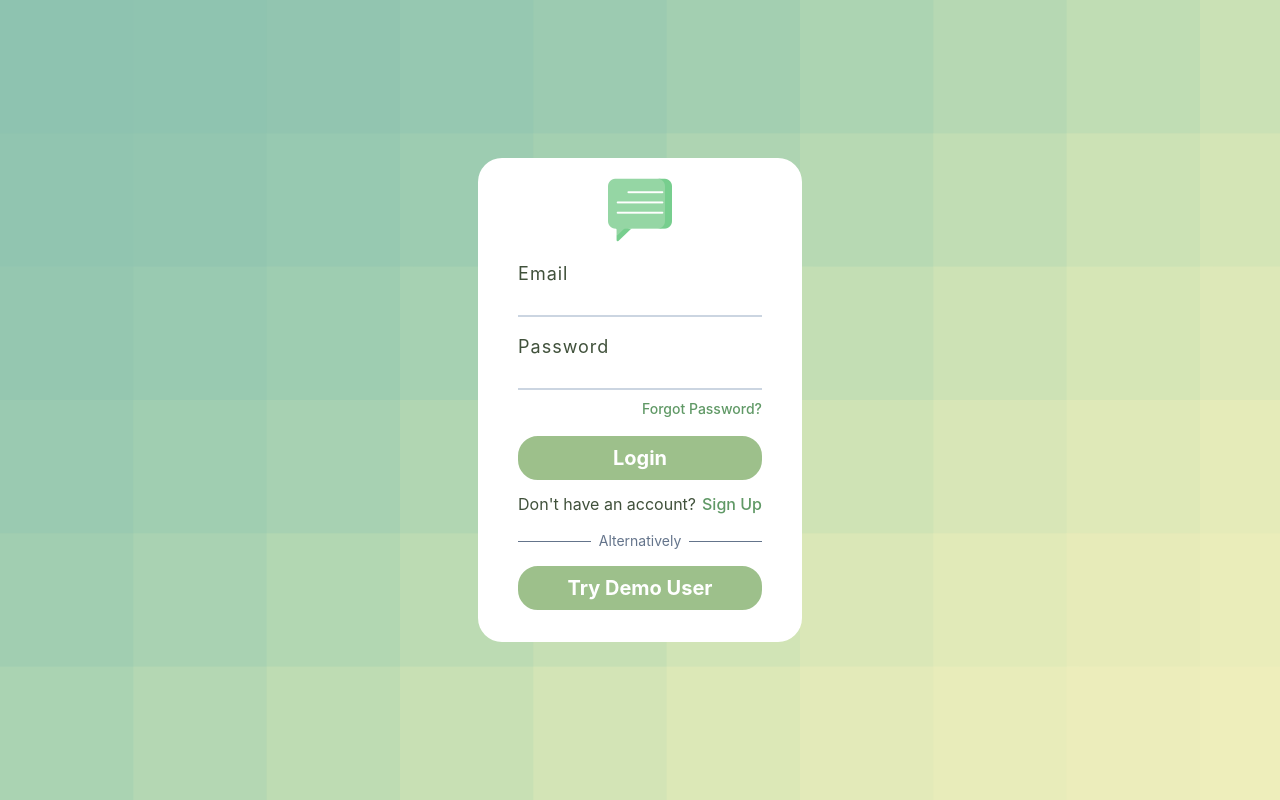
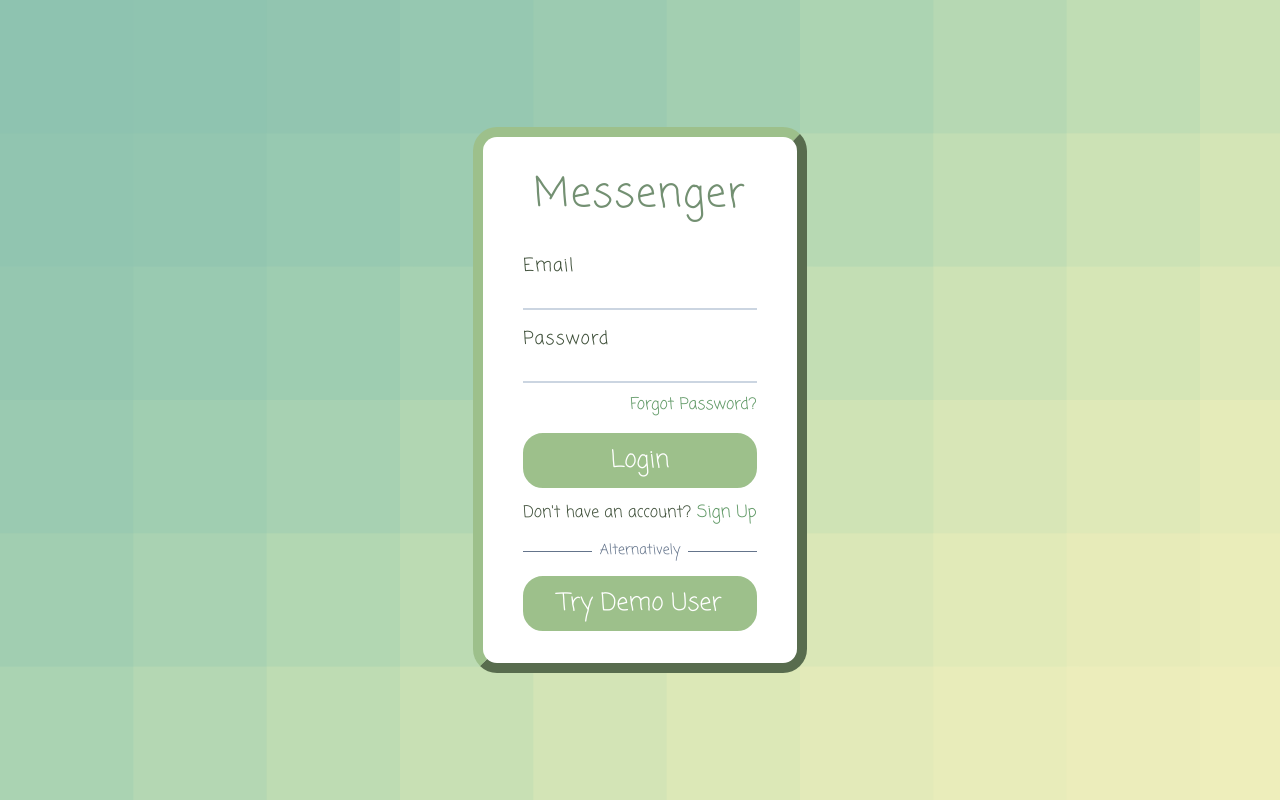
Before and after one commit to hwhuang27/handshakes-client, a React (Vite) app: page /login in a window 1280 px wide. Built offline with nearby package versions, Linux system fonts and the light colour scheme.

Commit message:
Improve login page styling

```diff
--- a/index.html
+++ b/index.html
@@ -4,6 +4,7 @@
     <meta charset="UTF-8" />
     <link rel="icon" type="image/svg+xml" href="/logo32.png" />
     <meta name="viewport" content="width=device-width, initial-scale=1.0" />
+    <style>@import url('https://fonts.googleapis.com/css2?family=Coming+Soon&display=swap');</style>
     <title>Messenger</title>
   </head>
   <body>
--- a/src/components/Button.tsx
+++ b/src/components/Button.tsx
@@ -8,21 +8,22 @@ interface ButtonProps {
 const StyledButton = styled.button`
   margin: 4px 0 12px;
   background-color: #9DC08B;
-  border: 2px solid #9DC08B;
+  border: 3px solid #9DC08B;
   border-radius: 20px;
   color: white;
-  font-size: 20px;
+  font-size: 24px;
   font-weight: bold;
-  padding: 8px 24px;
+  padding: 6px 20px;
+  transition: all .15s ease-in-out;
 
   &:hover {
   background-color: white;
   color: #9DC08B;
-  border: 2px solid #9DC08B;
+  border: 3px solid #9DC08B;
   }
 
   &:focus {
-  border: 2px solid #9DC08B;
+  border: 3px solid #9DC08B;
   outline: none;
   }
 `
--- a/src/components/LoginForm.tsx
+++ b/src/components/LoginForm.tsx
@@ -4,23 +4,35 @@ import Button from './Button';
 import styled from 'styled-components';
 
 const StyledForm = styled.form`
+    font-family: 'Coming Soon', cursive;
     background-color: white;
     padding: 20px 40px;
+    border: 10px outset #9DC08B;
     border-radius: 24px;
+`
+const HeaderWrapper = styled.div`
+    display: flex;
+    justify-content: center;
+`
+const HeaderText = styled.p`
+    color: #739072;
+    font-size: 40px;
+    letter-spacing: 0.1rem;
+    margin: 8px 0 16px;
 `
 const FormContentWrapper = styled.div`
     display: flex;
     flex-direction: column;
 `
-
 const ForgotWrapper = styled.div`
   text-align: right;
-  margin: 2px 0 12px;
+  margin: 6px 0 12px;
 `
 const ForgotLink = styled(Link)`
-  font-size: 14px;
+  font-size: 16px;
   color: #609966;
-  transition: all .1s ease-in-out;
+  transition: all .15s ease-in-out;
+
   &:hover {
   color: #40513B;
 }
@@ -30,10 +42,10 @@ const SignupText = styled.p`
   font-size: 16px;
 `
 const SignupLink = styled(Link)`
-  font-size: 16px;
+  font-size: 17px;
   color: #609966;
   margin-left: 6px;
-  transition: all .1s ease-in-out;
+  transition: all .15s ease-in-out;
 
   &:hover {
     color: #40513B;
@@ -56,7 +68,10 @@ const LineBreakSpan = styled.span`
 function LoginForm() {
     return (
         <StyledForm>
-            <img src="/logo64.png" alt="Logo" />
+
+            <HeaderWrapper>
+                <HeaderText>Messenger</HeaderText>
+            </HeaderWrapper>
 
             <FormContentWrapper>
                 <Input
@@ -86,7 +101,7 @@ function LoginForm() {
                 <LineBreak><LineBreakSpan>Alternatively</LineBreakSpan></LineBreak>
                 <Button type='button' text='Try Demo User' />
 
-                {/* <p><span>Or login with</span></p> */}
+                {/* <LineBreak><LineBreakSpan>Otherwise</LineBreakSpan></LineBreak> */}
             </FormContentWrapper>
         </StyledForm>
     )
--- a/src/routes/App.tsx
+++ b/src/routes/App.tsx
@@ -1,5 +1,4 @@
 import { Navigate } from 'react-router-dom';
-// import '../styles/Login.css';
 
 let user = false;
 function App() {
```
Also changed, not shown: src/styles/Login.css (+1 -1 lines).
